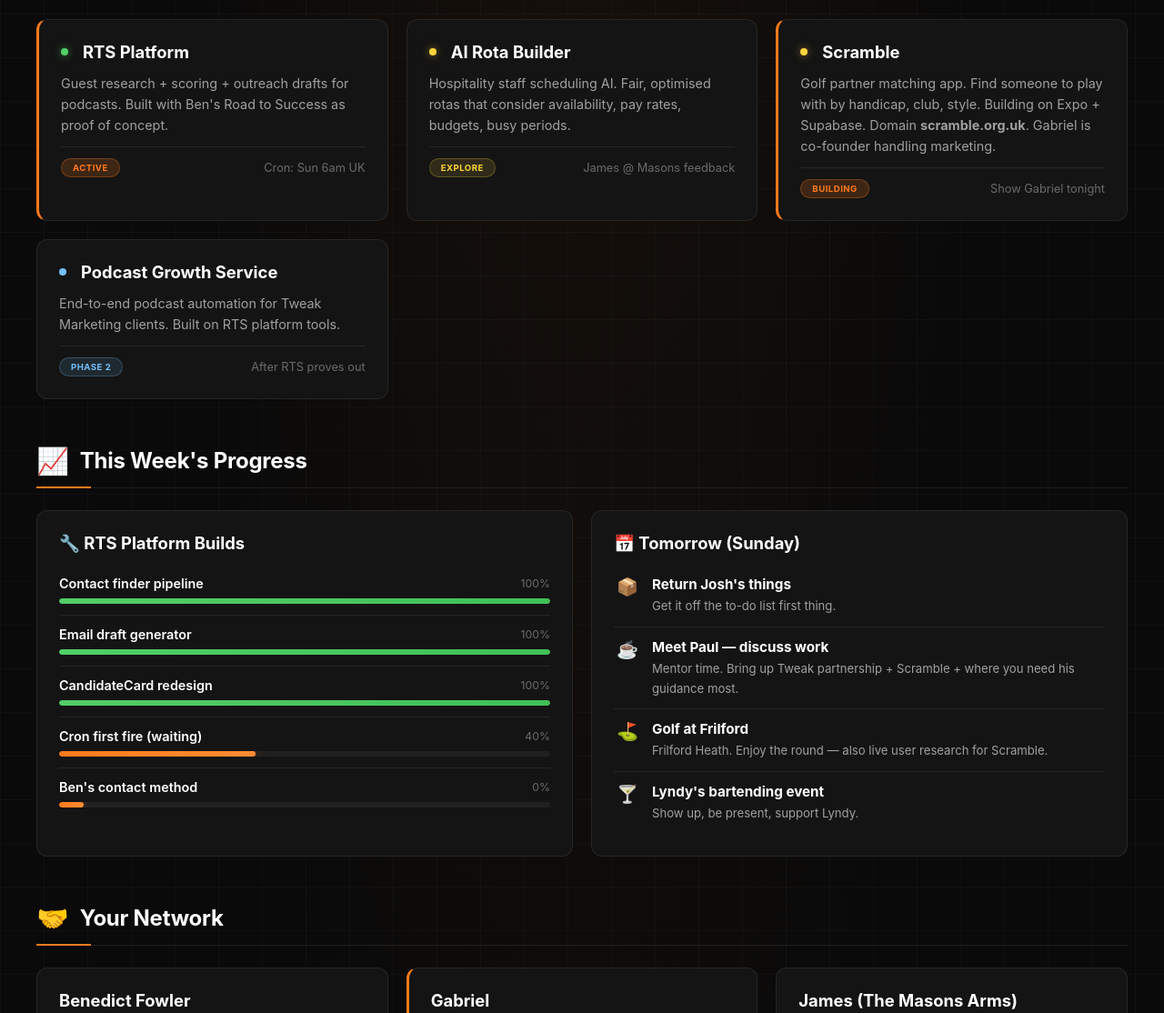
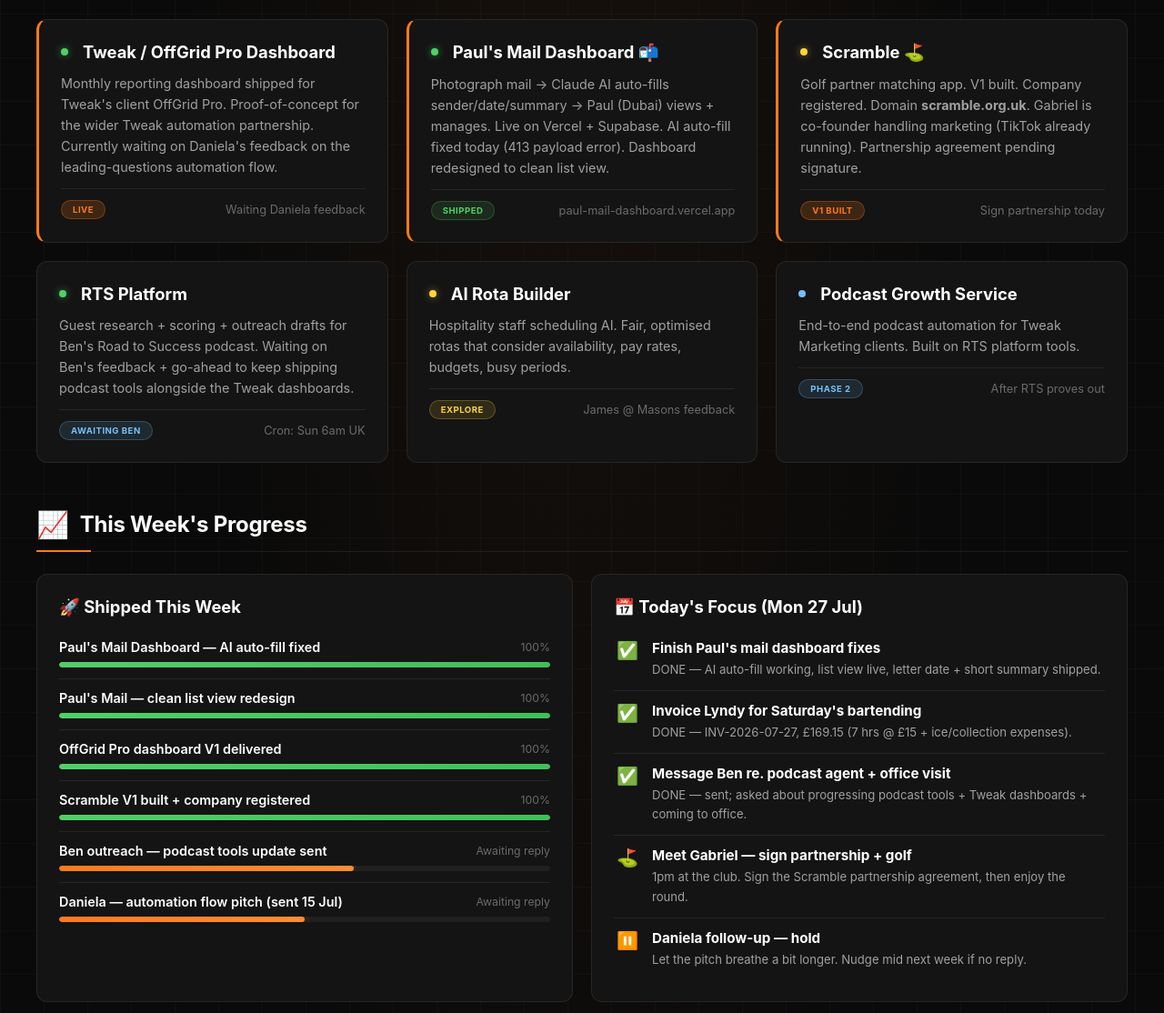
Before and after one commit to hlake1/herbie-dashboard, a plain HTML site: page index.html in a window 1280 px wide. Shown: the part 561-1675 px from the top of the page at 91% size. Drawn offline with Linux system fonts and the light colour scheme.

Commit message:
Update command center for 27 Jul: Paul's Mail shipped, Scramble V1 built, Ben outreach sent
Ideas in Motion:
- Added Tweak / OffGrid Pro Dashboard card (live, waiting Daniela feedback)
- Added Paul's Mail Dashboard card (shipped today, list view + AI auto-fill fixed)
- Updated Scramble card (V1 built, company registered, partnership pending signature)
- Updated RTS Platform card (awaiting Ben's reply)

Progress:
- Replaced 'RTS Platform Builds' with 'Shipped This Week' (Paul's Mail, OffGrid, Scramble V1, Ben outreach, Daniela pitch)
- Replaced 'Tomorrow (Sunday)' with 'Today's Focus (Mon 27 Jul)' \u2014 all today's items with DONE / pending status

Network:
- Upgraded Paul card: mentor + first live client on the Mail Dashboard

```diff
--- a/index.html
+++ b/index.html
@@ -346,13 +346,55 @@
                 <div class="card highlight">
                     <h3>
                         <span class="status-dot status-active"></span>
+                        Tweak / OffGrid Pro Dashboard
+                    </h3>
+                    <div class="card-desc">
+                        Monthly reporting dashboard shipped for Tweak's client OffGrid Pro. Proof-of-concept for the wider Tweak automation partnership. Currently waiting on Daniela's feedback on the leading-questions automation flow.
+                    </div>
+                    <div class="card-meta">
+                        <span class="badge badge-hot">Live</span>
+                        <span>Waiting Daniela feedback</span>
+                    </div>
+                </div>
+
+                <div class="card highlight">
+                    <h3>
+                        <span class="status-dot status-active"></span>
+                        Paul's Mail Dashboard 📬
+                    </h3>
+                    <div class="card-desc">
+                        Photograph mail → Claude AI auto-fills sender/date/summary → Paul (Dubai) views + manages. Live on Vercel + Supabase. AI auto-fill fixed today (413 payload error). Dashboard redesigned to clean list view.
+                    </div>
+                    <div class="card-meta">
+                        <span class="badge badge-done">Shipped</span>
+                        <span>paul-mail-dashboard.vercel.app</span>
+                    </div>
+                </div>
+
+                <div class="card highlight">
+                    <h3>
+                        <span class="status-dot status-building"></span>
+                        Scramble ⛳
+                    </h3>
+                    <div class="card-desc">
+                        Golf partner matching app. V1 built. Company registered. Domain <strong>scramble.org.uk</strong>. Gabriel is co-founder handling marketing (TikTok already running). Partnership agreement pending signature.
+                    </div>
+                    <div class="card-meta">
+                        <span class="badge badge-hot">V1 built</span>
+                        <span>Sign partnership today</span>
+                    </div>
+                </div>
+
+                <div class="card">
+                    <h3>
+                        <span class="status-dot status-active"></span>
                         RTS Platform
                     </h3>
                     <div class="card-desc">
-                        Guest research + scoring + outreach drafts for podcasts. Built with Ben's Road to Success as proof of concept.
+                        Guest research + scoring + outreach drafts for Ben's Road to Success podcast. Waiting on Ben's feedback + go-ahead to keep shipping podcast tools alongside the Tweak dashboards.
                     </div>
                     <div class="card-meta">
-                        <span class="badge badge-hot">Active</span>
+                        <span class="badge badge-wait">Awaiting Ben</span>
                         <span>Cron: Sun 6am UK</span>
                     </div>
                 </div>
@@ -368,20 +410,6 @@
                     <div class="card-meta">
                         <span class="badge badge-explore">Explore</span>
                         <span>James @ Masons feedback</span>
-                    </div>
-                </div>
-
-                <div class="card highlight">
-                    <h3>
-                        <span class="status-dot status-building"></span>
-                        Scramble
-                    </h3>
-                    <div class="card-desc">
-                        Golf partner matching app. Find someone to play with by handicap, club, style. Building on Expo + Supabase. Domain <strong>scramble.org.uk</strong>. Gabriel is co-founder handling marketing.
-                    </div>
-                    <div class="card-meta">
-                        <span class="badge badge-hot">Building</span>
-                        <span>Show Gabriel tonight</span>
                     </div>
                 </div>
 
@@ -409,10 +437,10 @@
             </div>
             <div class="grid-2">
                 <div class="card">
-                    <h3>🔧 RTS Platform Builds</h3>
+                    <h3>🚀 Shipped This Week</h3>
                     <div class="progress-item">
                         <div class="progress-name">
-                            <strong>Contact finder pipeline</strong>
+                            <strong>Paul's Mail Dashboard — AI auto-fill fixed</strong>
                             <span>100%</span>
                         </div>
                         <div class="progress-bar">
@@ -421,7 +449,7 @@
                     </div>
                     <div class="progress-item">
                         <div class="progress-name">
-                            <strong>Email draft generator</strong>
+                            <strong>Paul's Mail — clean list view redesign</strong>
                             <span>100%</span>
                         </div>
                         <div class="progress-bar">
@@ -430,7 +458,7 @@
                     </div>
                     <div class="progress-item">
                         <div class="progress-name">
-                            <strong>CandidateCard redesign</strong>
+                            <strong>OffGrid Pro dashboard V1 delivered</strong>
                             <span>100%</span>
                         </div>
                         <div class="progress-bar">
@@ -439,52 +467,68 @@
                     </div>
                     <div class="progress-item">
                         <div class="progress-name">
-                            <strong>Cron first fire (waiting)</strong>
-                            <span>40%</span>
+                            <strong>Scramble V1 built + company registered</strong>
+                            <span>100%</span>
                         </div>
                         <div class="progress-bar">
-                            <div class="progress-fill" style="width: 40%;"></div>
+                            <div class="progress-fill done" style="width: 100%;"></div>
                         </div>
                     </div>
                     <div class="progress-item">
                         <div class="progress-name">
-                            <strong>Ben's contact method</strong>
-                            <span>0%</span>
+                            <strong>Ben outreach — podcast tools update sent</strong>
+                            <span>Awaiting reply</span>
                         </div>
                         <div class="progress-bar">
-                            <div class="progress-fill" style="width: 5%;"></div>
+                            <div class="progress-fill" style="width: 60%;"></div>
+                        </div>
+                    </div>
+                    <div class="progress-item">
+                        <div class="progress-name">
+                            <strong>Daniela — automation flow pitch (sent 15 Jul)</strong>
+                            <span>Awaiting reply</span>
+                        </div>
+                        <div class="progress-bar">
+                            <div class="progress-fill" style="width: 50%;"></div>
                         </div>
                     </div>
                 </div>
 
                 <div class="card">
-                    <h3>📅 Tomorrow (Sunday)</h3>
+                    <h3>📅 Today's Focus (Mon 27 Jul)</h3>
                     <div class="focus-item">
-                        <div class="focus-icon">📦</div>
+                        <div class="focus-icon">✅</div>
                         <div class="focus-content">
-                            <strong>Return Josh's things</strong>
-                            <span>Get it off the to-do list first thing.</span>
+                            <strong>Finish Paul's mail dashboard fixes</strong>
+                            <span>DONE — AI auto-fill working, list view live, letter date + short summary shipped.</span>
                         </div>
                     </div>
                     <div class="focus-item">
-                        <div class="focus-icon">☕</div>
+                        <div class="focus-icon">✅</div>
                         <div class="focus-content">
-                            <strong>Meet Paul — discuss work</strong>
-                            <span>Mentor time. Bring up Tweak partnership + Scramble + where you need his guidance most.</span>
+                            <strong>Invoice Lyndy for Saturday's bartending</strong>
+                            <span>DONE — INV-2026-07-27, £169.15 (7 hrs @ £15 + ice/collection expenses).</span>
+                        </div>
+                    </div>
+                    <div class="focus-item">
+                        <div class="focus-icon">✅</div>
+                        <div class="focus-content">
+                            <strong>Message Ben re. podcast agent + office visit</strong>
+                            <span>DONE — sent; asked about progressing podcast tools + Tweak dashboards + coming to office.</span>
                         </div>
                     </div>
                     <div class="focus-item">
                         <div class="focus-icon">⛳</div>
                         <div class="focus-content">
-                            <strong>Golf at Frilford</strong>
-                            <span>Frilford Heath. Enjoy the round — also live user research for Scramble.</span>
+                            <strong>Meet Gabriel — sign partnership + golf</strong>
+                            <span>1pm at the club. Sign the Scramble partnership agreement, then enjoy the round.</span>
                         </div>
                     </div>
                     <div class="focus-item">
-                        <div class="focus-icon">🍸</div>
+                        <div class="focus-icon">⏸️</div>
                         <div class="focus-content">
-                            <strong>Lyndy's bartending event</strong>
-                            <span>Show up, be present, support Lyndy.</span>
+                            <strong>Daniela follow-up — hold</strong>
+                            <span>Let the pitch breathe a bit longer. Nudge mid next week if no reply.</span>
                         </div>
                     </div>
                 </div>
@@ -531,14 +575,14 @@
                     </div>
                 </div>
 
-                <div class="card">
+                <div class="card highlight">
                     <h3>Paul</h3>
                     <div class="card-desc">
-                        Mentor. Just back in the UK. Networking + business guidance.
+                        Mentor + first mail-dashboard client. Based in Dubai, mail arrives in Oxfordshire. Topped up your API credits when you couldn't from France. Now using Paul's Mail Dashboard.
                     </div>
                     <div class="card-meta">
-                        <span>💼 Mentor</span>
-                        <span class="badge badge-wait">TBD today</span>
+                        <span>💼 Mentor + client</span>
+                        <span class="badge badge-done">Live user</span>
                     </div>
                 </div>
 
```
